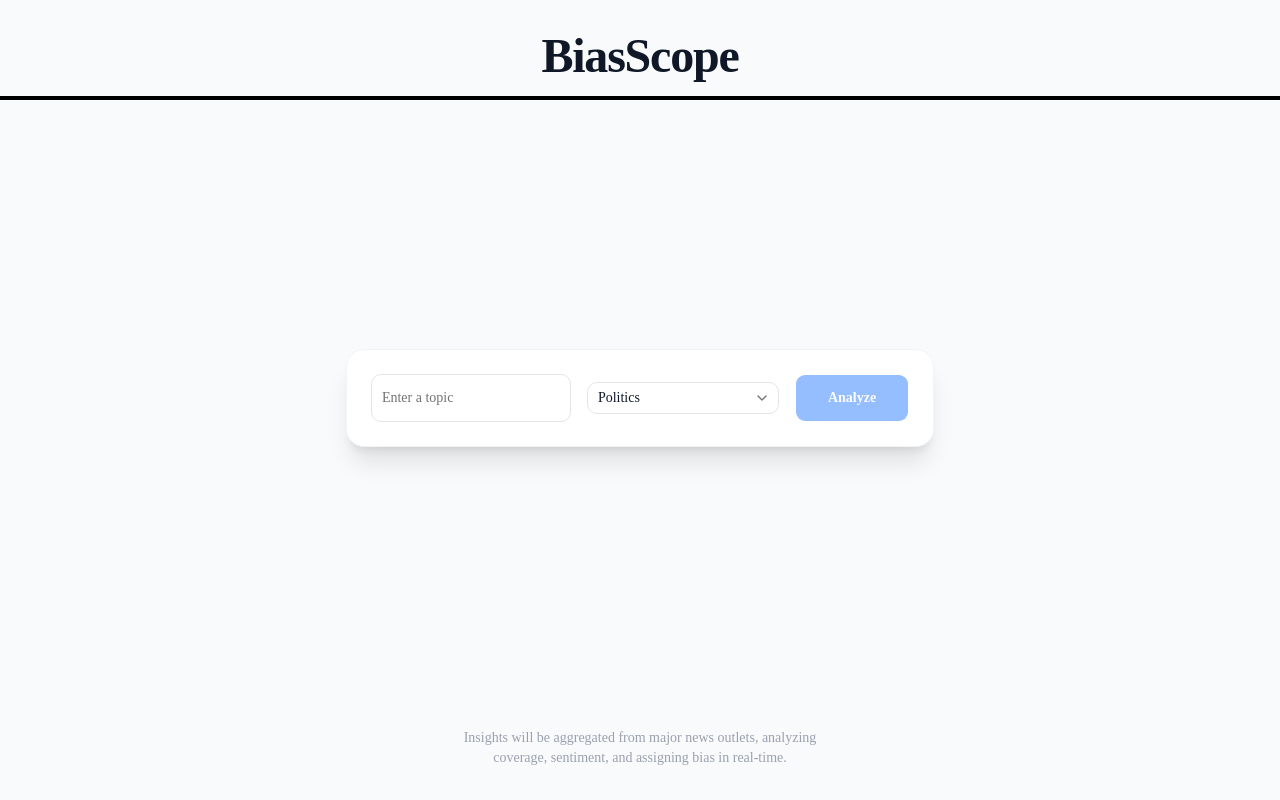
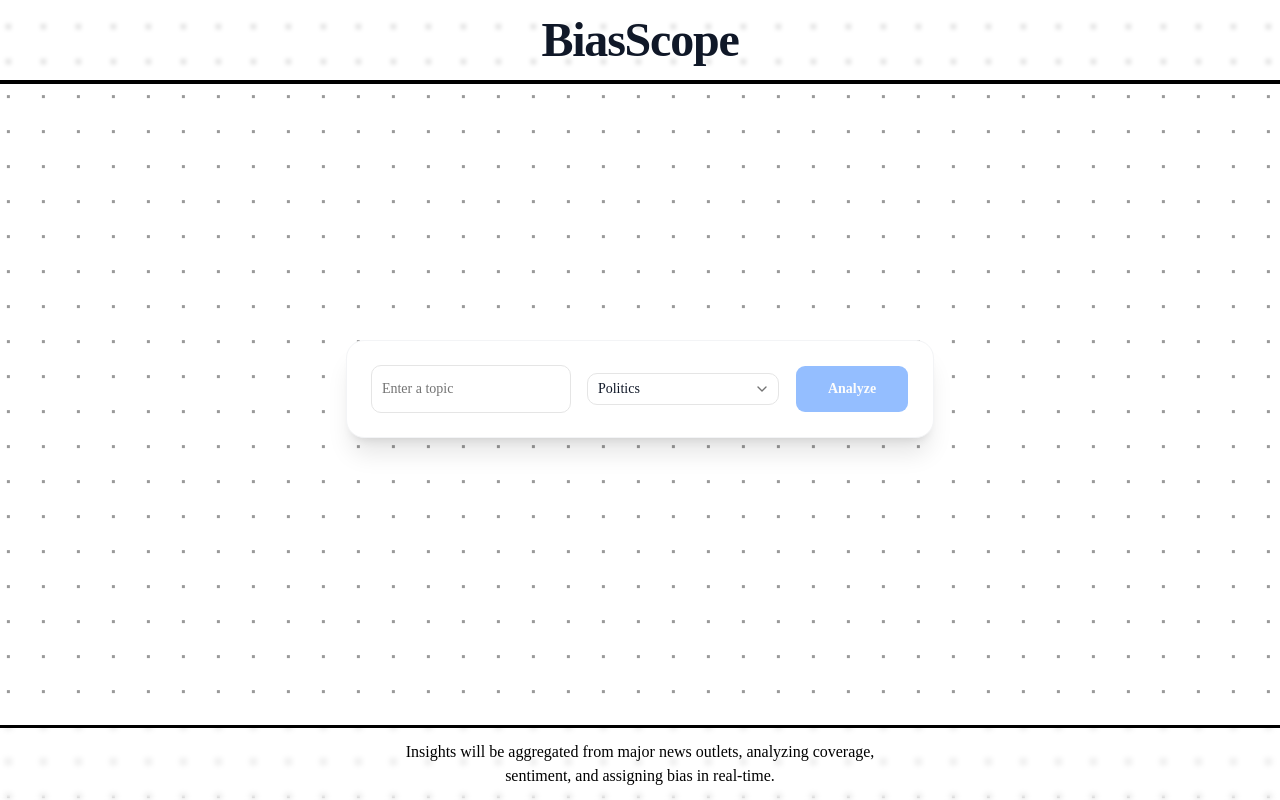
Before and after one commit to kankaniakshat185/biasscope-app-frontend, a Next.js app: page / in a window 1280 px wide. Built offline with nearby package versions, Linux system fonts and the light colour scheme.

Commit message:
added dotted background

```diff
--- a/src/app/globals.css
+++ b/src/app/globals.css
@@ -128,3 +128,18 @@
     @apply font-sans;
   }
 }
+
+.landing-sec {
+  background-image: radial-gradient(circle, #999999 8%, transparent 1%);
+  background-size: 35px 35px;
+  animation: moveLeft 2s linear infinite;
+}
+
+@keyframes moveLeft {
+  0% {
+    background-position: 0 0;
+  }
+  100% {
+    background-position: 35px -35px;
+  }
+}
--- a/src/app/layout.tsx
+++ b/src/app/layout.tsx
@@ -27,7 +27,7 @@ export default function RootLayout({
       lang="en"
       className={`${geistSans.variable} ${geistMono.variable} h-full antialiased`}
     >
-      <body className="min-h-full flex flex-col">{children}</body>
+      <body className="min-h-full flex flex-col landing-sec">{children}</body>
     </html>
   );
 }
--- a/src/app/page.tsx
+++ b/src/app/page.tsx
@@ -38,9 +38,9 @@ export default function LandingPage() {
   }
 
   return (
-    <div className="min-h-screen flex flex-col items-center justify-center bg-gray-50 dark:bg-gray-900 text-gray-900 dark:text-gray-100">
-      <div className="flex flex-col w-full items-center py-8 space-y-8 min-h-screen justify-between">
-        <div className="flex flex-col justify-center items-center pb-4 text-center space-y-2 min-w-full border-b-4  border-black">
+    <div className="min-h-screen flex flex-col items-center justify-center text-gray-900 dark:text-gray-100">
+      <div className="flex flex-col w-full items-center space-y-8 min-h-screen justify-between">
+        <div className="flex flex-col justify-center items-center p-4 text-center space-y-2 min-w-full border-b-4 border-black backdrop-blur-[0.15rem]">
           <h1 className="text-5xl font-extrabold tracking-tight">BiasScope</h1>
 
         </div>
@@ -77,8 +77,8 @@ export default function LandingPage() {
           </Button>
         </form>
 
-        <div className="mt-8 text-center text-sm text-gray-400 dark:text-gray-500 max-w-sm mx-auto">
-          Insights will be aggregated from major news outlets, analyzing coverage, sentiment, and assigning bias in real-time.
+        <div className="mt-8 text-center text-md text-black dark:text-gray-500 mx-auto border-t-3 py-3 border-black w-full backdrop-blur-[0.2rem]">
+          Insights will be aggregated from major news outlets, analyzing coverage,<br /> sentiment, and assigning bias in real-time.
         </div>
       </div>
     </div>
```
